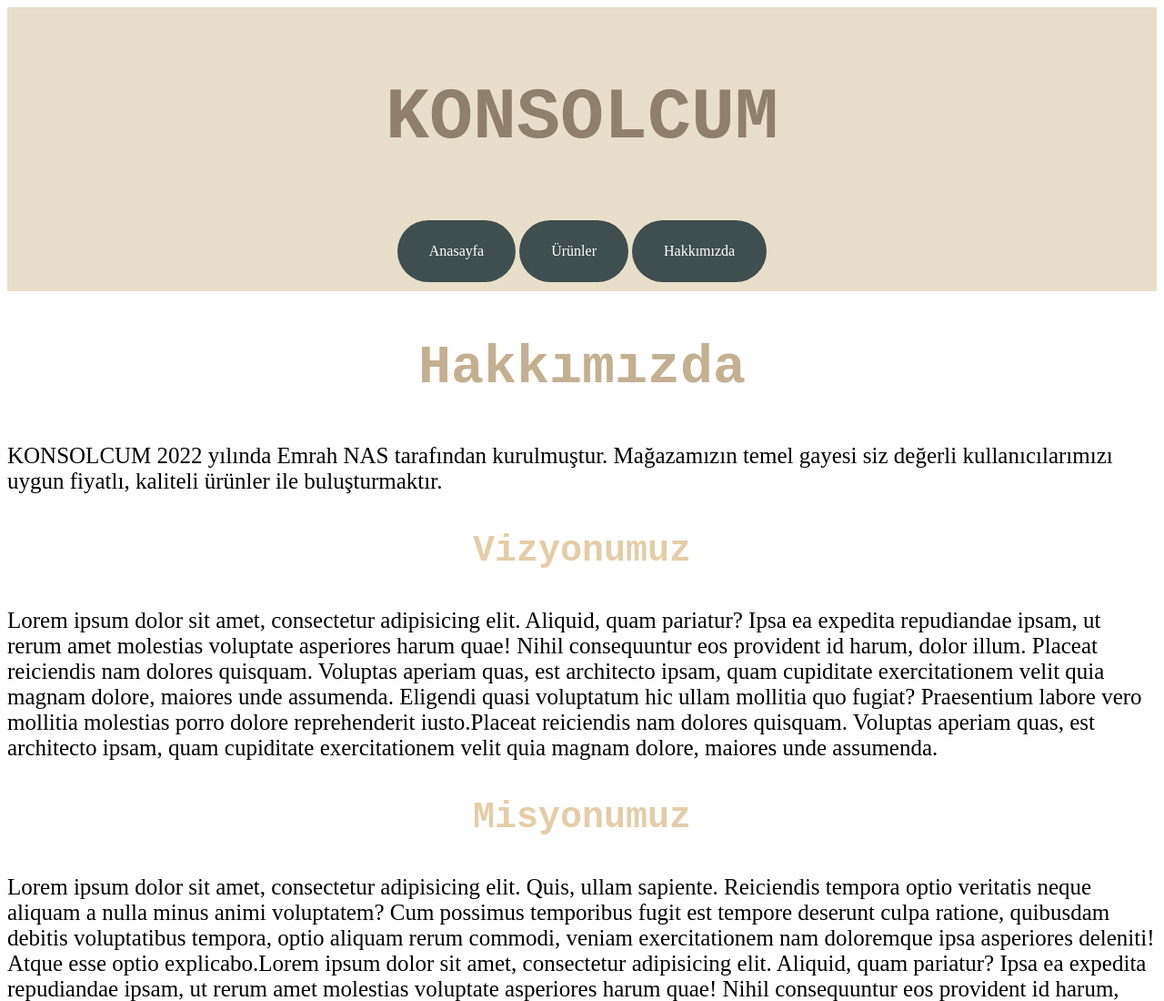
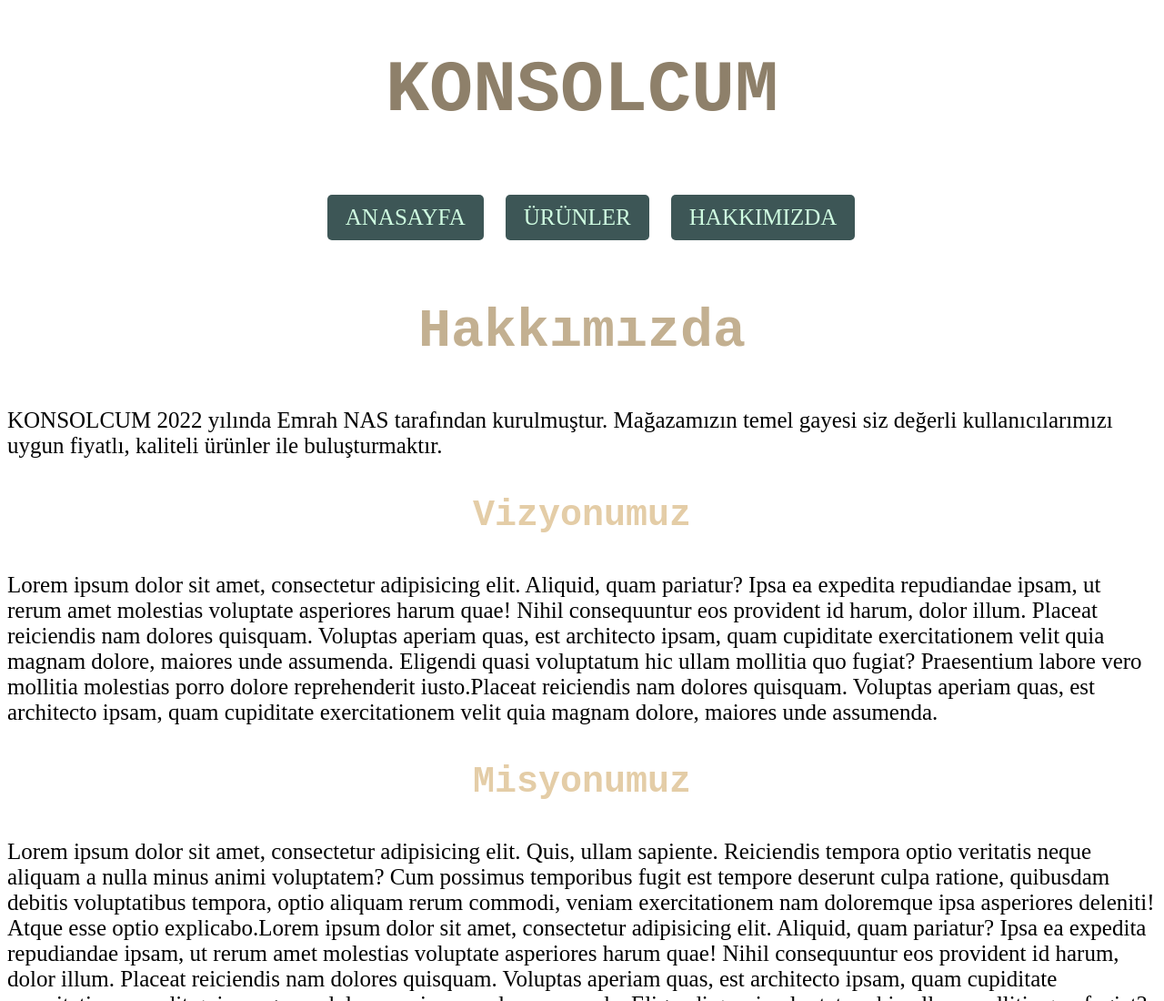
Before and after one commit to emrahhnas/konsolcum, a plain HTML site: page about-us.html in a window 1280 px wide. Shown: the top 1100 px of the page at 91% size. Drawn offline with Linux system fonts and the light colour scheme.

Commit message:
navbar yenilendi

```diff
--- a/about-us.html
+++ b/about-us.html
@@ -9,22 +9,16 @@
 </head>
 <body>
 <!--header start-->
-<nav class="navbar">
-        <h1>KONSOLCUM</h1>
 
-            <article style="text-align: center; ">
+<h1>KONSOLCUM</h1>
+<nav>
+    <ul>
+        <li><a href="index.html">Anasayfa</a></li>
+        <li><a href="product.html">Ürünler</a></li>
+        <li><a href="about-us.html">Hakkımızda</a></li>
+    </ul>
+</nav>
 
-                <a href="index.html">Anasayfa</a>
-
-                <a href="product.html">Ürünler</a>
-
-                <a href="about-us.html">Hakkımızda</a>
-
-
-
-            </article>
-
-    </nav>
 
 <h2>Hakkımızda</h2>
 
--- a/css/style.css
+++ b/css/style.css
@@ -29,22 +29,9 @@ li {
 p {
     font-size: 25px;
 }
-a:link, a:visited {
-    background-color: #3F4E4F;
-    color: white;
-    padding: 25px 35px;
-    text-align: center;
-    text-decoration: none;
-    display: inline-block;
-    justify-content:space-evenly;
 
 
-  }
 
-  a:hover, a:active {
-    background-color: r#3F4E4F;
-    justify-content:space-evenly;
-  }
 
   div{
     align: center;
@@ -58,18 +45,39 @@ height: 400;
   }
 
 
-.navbar{
-    background-color: #E8DFCA;
-    padding: 10px;
-    margin-bottom: 10px;
 
-}
 
 #link{
   text-decoration: none;
   color:rgb(191, 41, 41);
 }
 
-a {
-  border-radius: 40px;
+nav {
+  display: flex;
+  align-items: center;
+  justify-content: center;
+
 }
+
+nav ul li {
+  display: inline-block;
+  margin-right: 20px;
+}
+
+nav ul li a {
+  display: block;
+  height: 50px;
+  padding: 0 20px;
+  background-color: #3D5656;
+  color: #CFFDE1;
+  text-decoration: none;
+  text-align: center;
+  line-height: 50px;
+  border-radius: 5px;
+  text-transform: uppercase;
+  transition: 300ms all;
+}
+
+nav ul li a:hover {
+  background-color: #344D67;
+}
```
Also changed, not shown: index.html (+7 -14 lines), product.html (+8 -15 lines).
